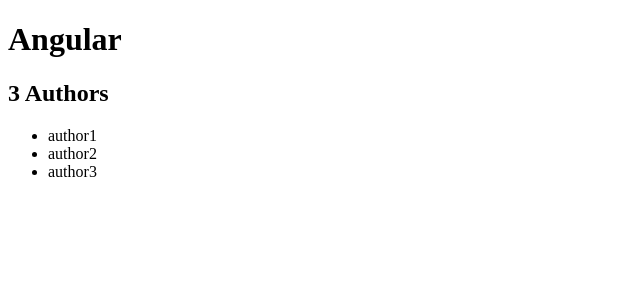
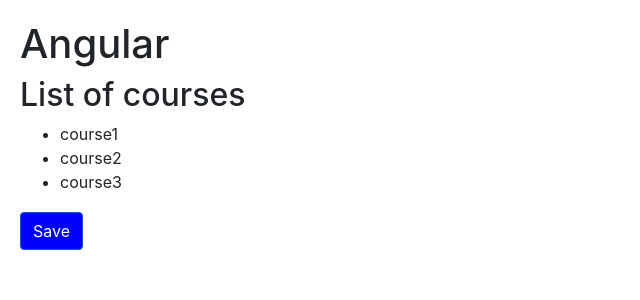
Before and after one commit to poojashroff91/angular6, an Angular app in the folder hello-world/: page / in a window 1280 px wide. Shown: the top 300 px of the page, without its empty margins (0-640 px from the left). Built offline with nearby package versions, Linux system fonts and the light colour scheme.

Commit message:
Property, class and style binding

```diff
--- a/hello-world/package.json
+++ b/hello-world/package.json
@@ -20,6 +20,7 @@
     "@angular/platform-browser": "^6.0.3",
     "@angular/platform-browser-dynamic": "^6.0.3",
     "@angular/router": "^6.0.3",
+    "bootstrap": "^4.1.1",
     "core-js": "^2.5.4",
     "rxjs": "^6.0.0",
     "zone.js": "^0.8.26"
--- a/hello-world/src/app/app.component.html
+++ b/hello-world/src/app/app.component.html
@@ -1,3 +1,3 @@
 <h1>Angular</h1>
-<!--<courses></courses>-->
-<authors></authors>
+<courses></courses>
+<!--<authors></authors>-->
--- a/hello-world/src/app/courses.component.ts
+++ b/hello-world/src/app/courses.component.ts
@@ -11,11 +11,19 @@
                 {{ course }}
             </li>
         </ul>
+        <table>
+            <tr>
+                <td [attr.colspan] = "colSpan"></td>
+            </tr>
+        </table>
+        <button class="btn btn-primary" [class.active]="isActive" [style.backgroundColor] = "isActive ? 'blue' : 'white' ">Save</button>
     `
 })
 export class CoursesComponent {
 
     title = "List of courses";
+    colSpan = 2;
+    isActive = true;
     courses;
 
     constructor(service: CoursesService) {
--- a/hello-world/src/styles.css
+++ b/hello-world/src/styles.css
@@ -1 +1,6 @@
 /* You can add global styles to this file, and also import other style files */
+@import "~bootstrap/dist/css/bootstrap.css";
+
+body{
+    padding: 20px;
+}
```
Also changed, not shown: 1 other file (tests, documents, lock files or other folders).
